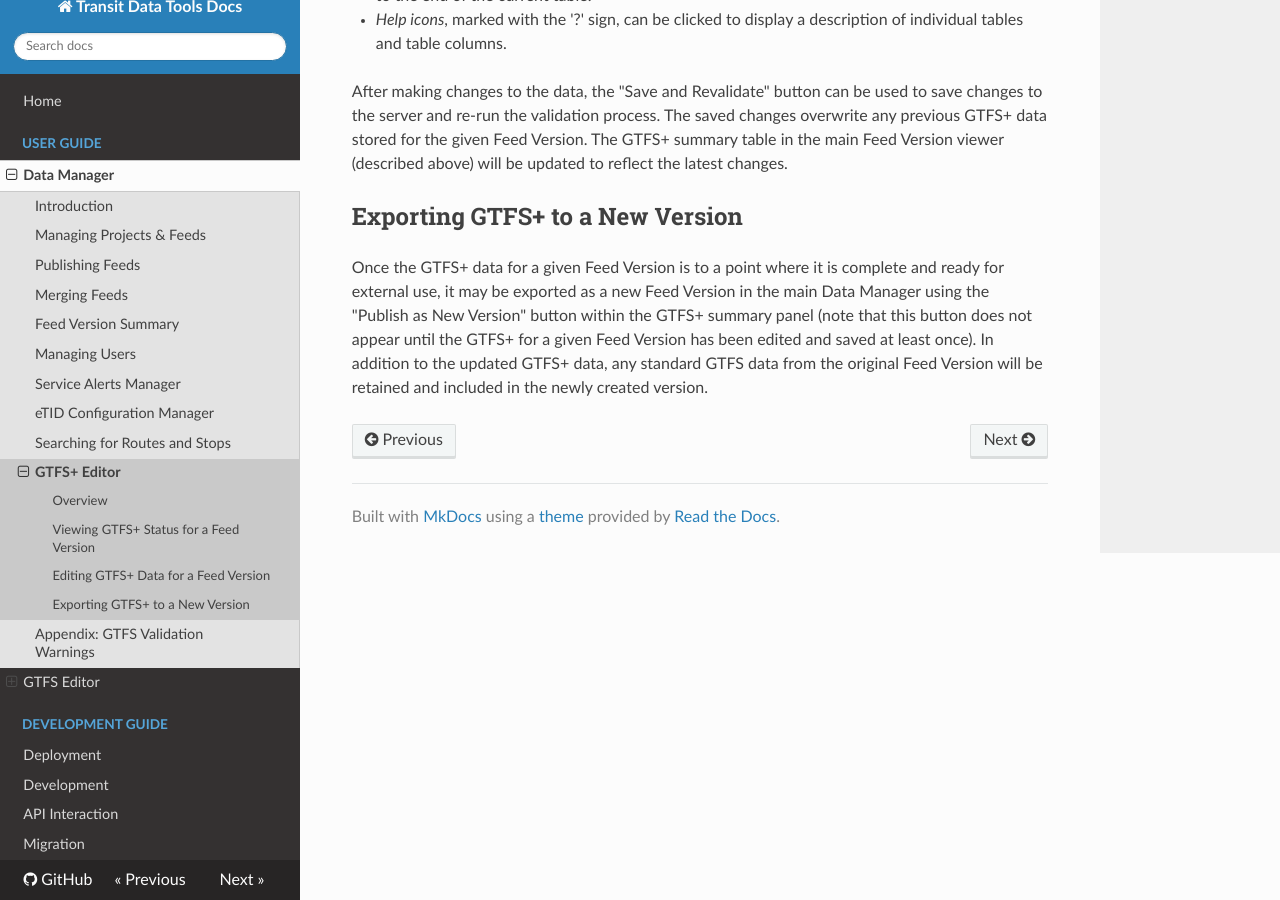
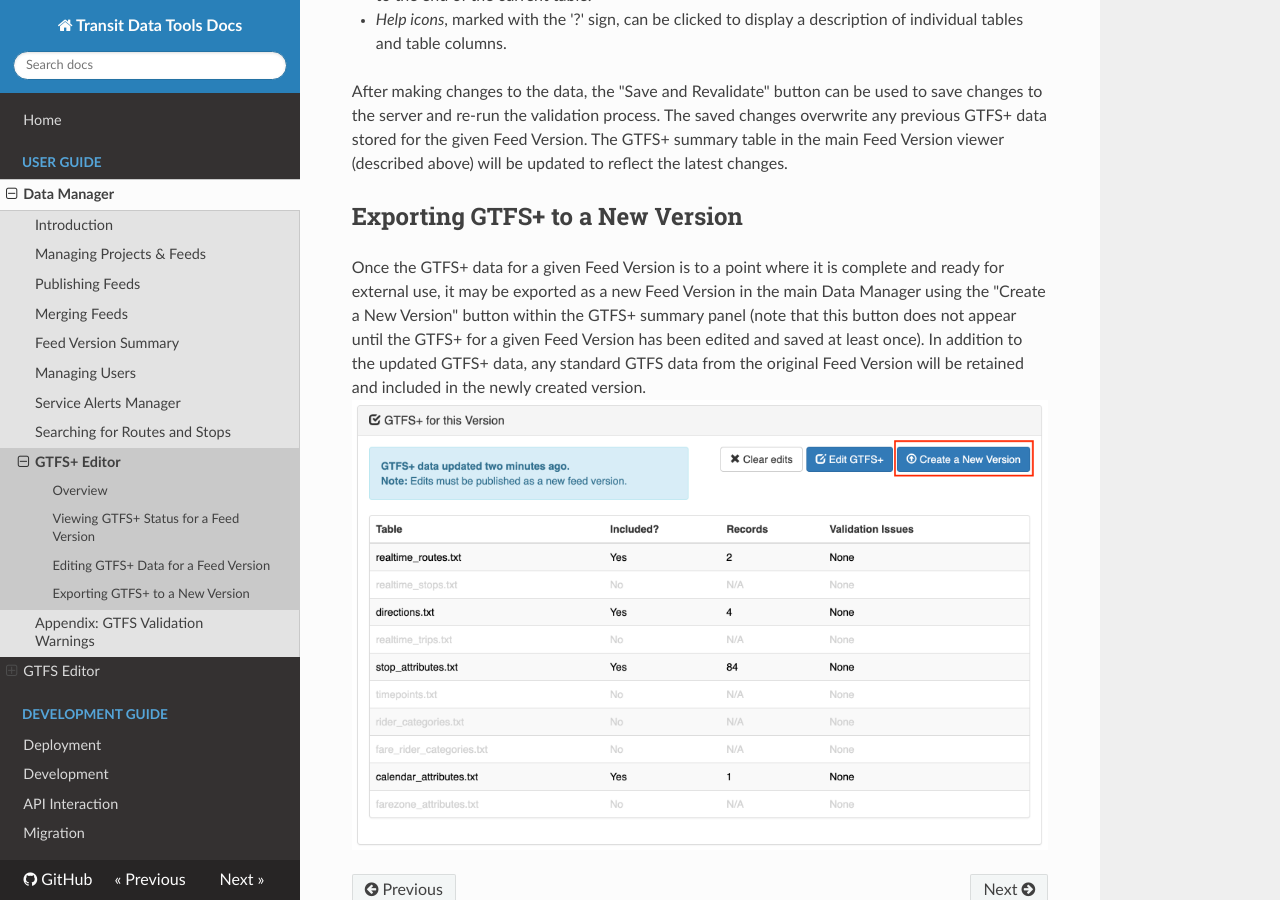
Before and after one commit to wtchen/datatools-ui, an MkDocs documentation site: the page built from docs/user/gtfs-plus-editor.md, in a window 1280 px wide and 900 px high, scrolled down 2114 px. Built offline with MkDocs 1.6.1, drawn with Linux system fonts in a browser that asks for light colours; nearby versions of some CDN libraries; old or Windows-style settings are respelled for this version of MkDocs.

Commit message:
docs(mtc): add gtfsplus button and remove etid from nav

```diff
--- a/docs/user/gtfs-plus-editor.md
+++ b/docs/user/gtfs-plus-editor.md
@@ -31,4 +31,5 @@ After making changes to the data, the "Save and Revalidate" button can be used t
 
 ## Exporting GTFS+ to a New Version
 
-Once the GTFS+ data for a given Feed Version is to a point where it is complete and ready for external use, it may be exported as a new Feed Version in the main Data Manager using the "Publish as New Version" button within the GTFS+ summary panel (note that this button does not appear until the GTFS+ for a given Feed Version has been edited and saved at least once). In addition to the updated GTFS+ data, any standard GTFS data from the original Feed Version will be retained and included in the newly created version.
+Once the GTFS+ data for a given Feed Version is to a point where it is complete and ready for external use, it may be exported as a new Feed Version in the main Data Manager using the "Create a New Version" button within the GTFS+ summary panel (note that this button does not appear until the GTFS+ for a given Feed Version has been edited and saved at least once). In addition to the updated GTFS+ data, any standard GTFS data from the original Feed Version will be retained and included in the newly created version.
+![publish GTFS+ as new version](../img/gtfsplus-publish.png)
--- a/mkdocs.yml
+++ b/mkdocs.yml
@@ -17,7 +17,6 @@ pages:
     - 'Feed Version Summary': 'user/feed-version-summary.md'
     - 'Managing Users': 'user/managing-users.md'
     - 'Service Alerts Manager': 'user/service-alerts.md'
-    - 'eTID Configuration Manager': 'user/sign-config.md'
     - 'Searching for Routes and Stops': 'user/searching-routes-stops.md'
     - 'GTFS+ Editor': 'user/gtfs-plus-editor.md'
     - 'Appendix: GTFS Validation Warnings': 'user/appendix-gtfs-warnings.md'
```
Also changed, not shown: docs/img/gtfsplus-publish.png (added).
